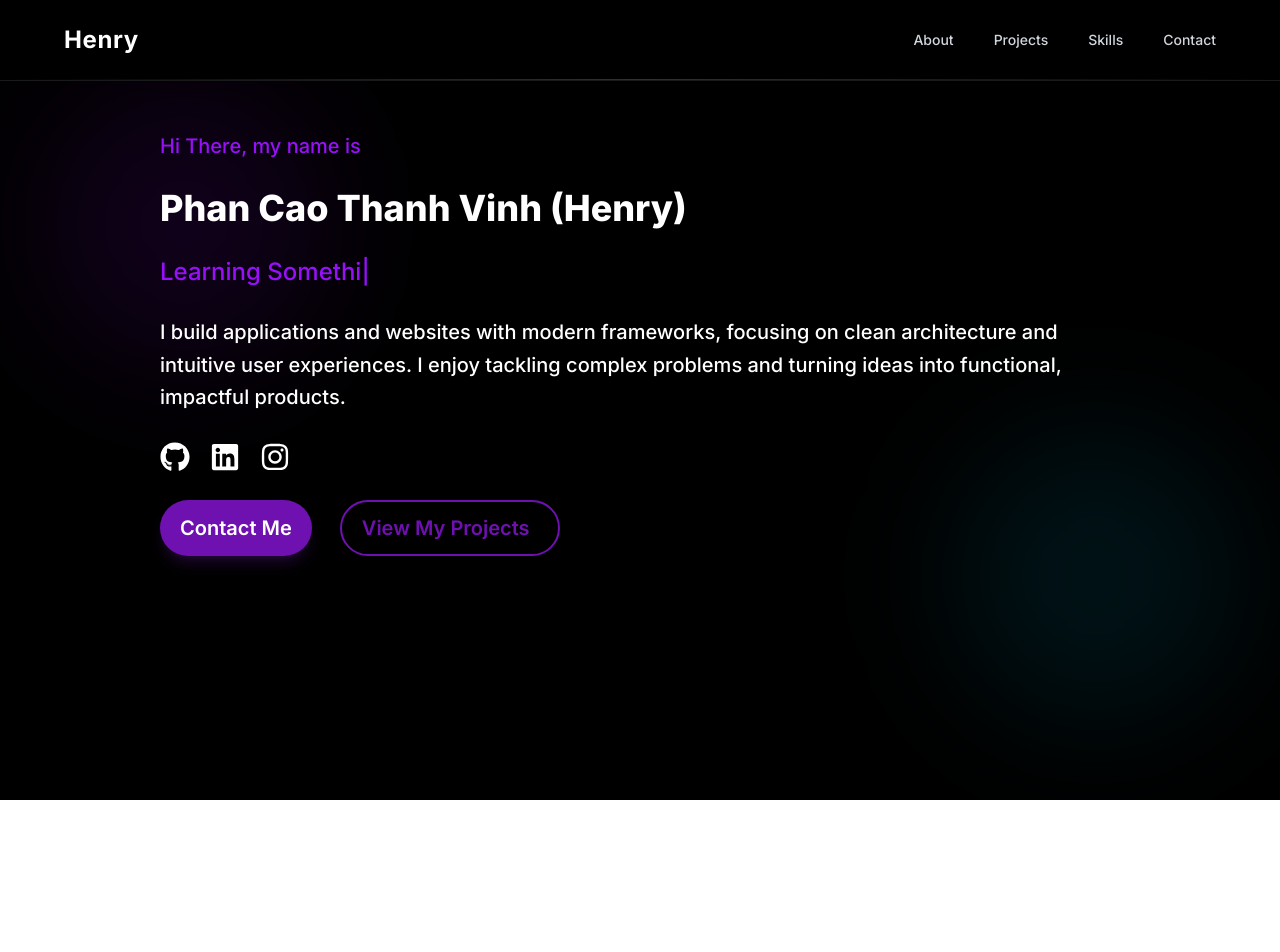
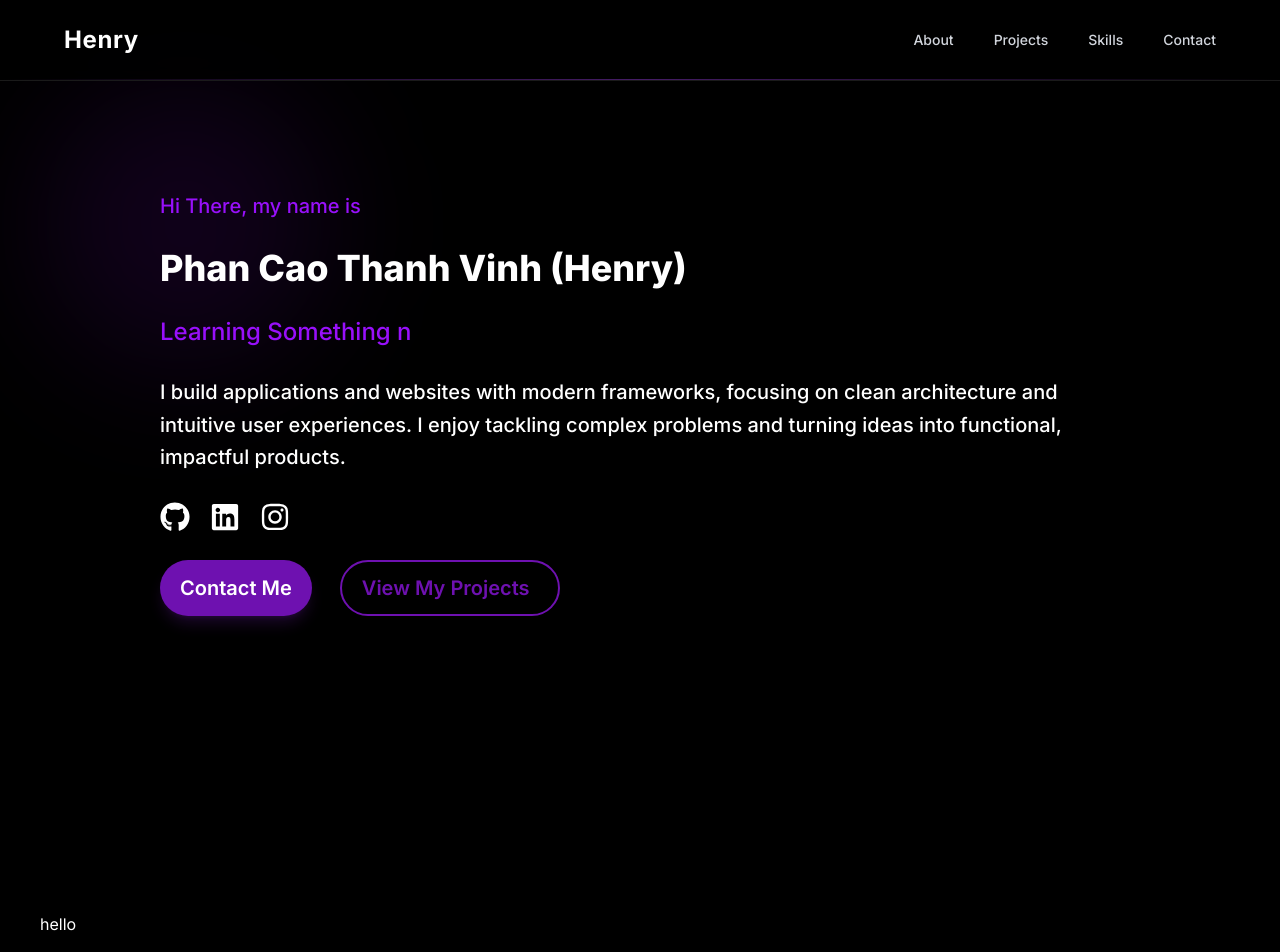
Before and after one commit to HenryPhan05/portfolio, a Next.js app: page / in a window 1280 px wide. Shown: the top 952 px of the page. Before the commit the page ends 800 px from the top, so only its background shows below. Built offline with nearby package versions, Linux system fonts and the light colour scheme.

Commit message:
refactor Hero and added About section

```diff
--- a/app/page.tsx
+++ b/app/page.tsx
@@ -1,5 +1,6 @@
 import NavBar from "@/components/NavBar";
 import Hero from "./pages/Hero";
+import About from "./pages/About";
 export default function Home() {
   return (
     <div
@@ -16,7 +17,12 @@ export default function Home() {
       <NavBar />
 
       <main className="relative pt-28 px-10 ">
-        <Hero/>
+
+          <Hero />
+
+
+          <About />
+
       </main>
     </div>
   );
--- /dev/null
+++ b/app/pages/About.tsx
@@ -0,0 +1,8 @@
+const About =() =>{
+  return(
+    <div className="min-h-screen">
+      <h1>hello</h1>
+    </div>
+  )
+}
+export default About;
--- a/app/pages/Hero.tsx
+++ b/app/pages/Hero.tsx
@@ -9,12 +9,13 @@
 } from "motion/react";
 
 
+
   const Hero = () =>{
 
     return(
       <div
 
-      className=" flex flex-1 flex-col gap-7 px-30 py-5">
+      className="min-h-screen flex flex-1 flex-col gap-7 px-30 py-20">
           <motion.h3
            initial={{opacity: 0, y:-50}}
       animate={{opacity: 1, y:0}}
```
